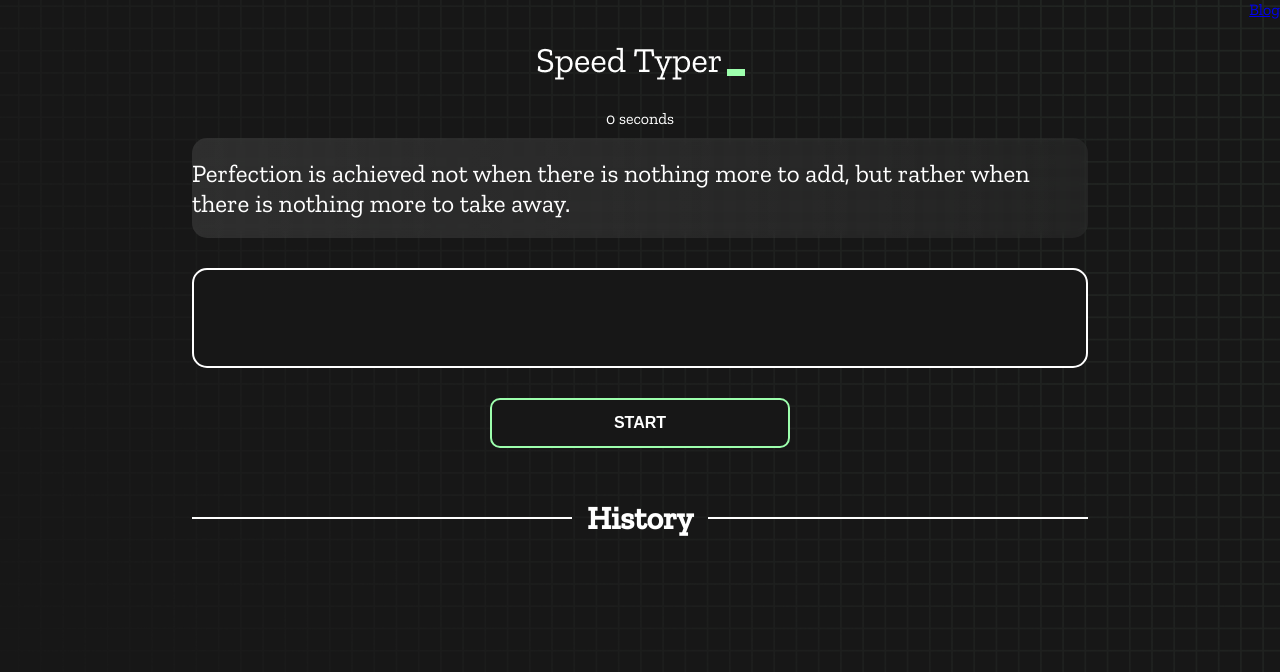
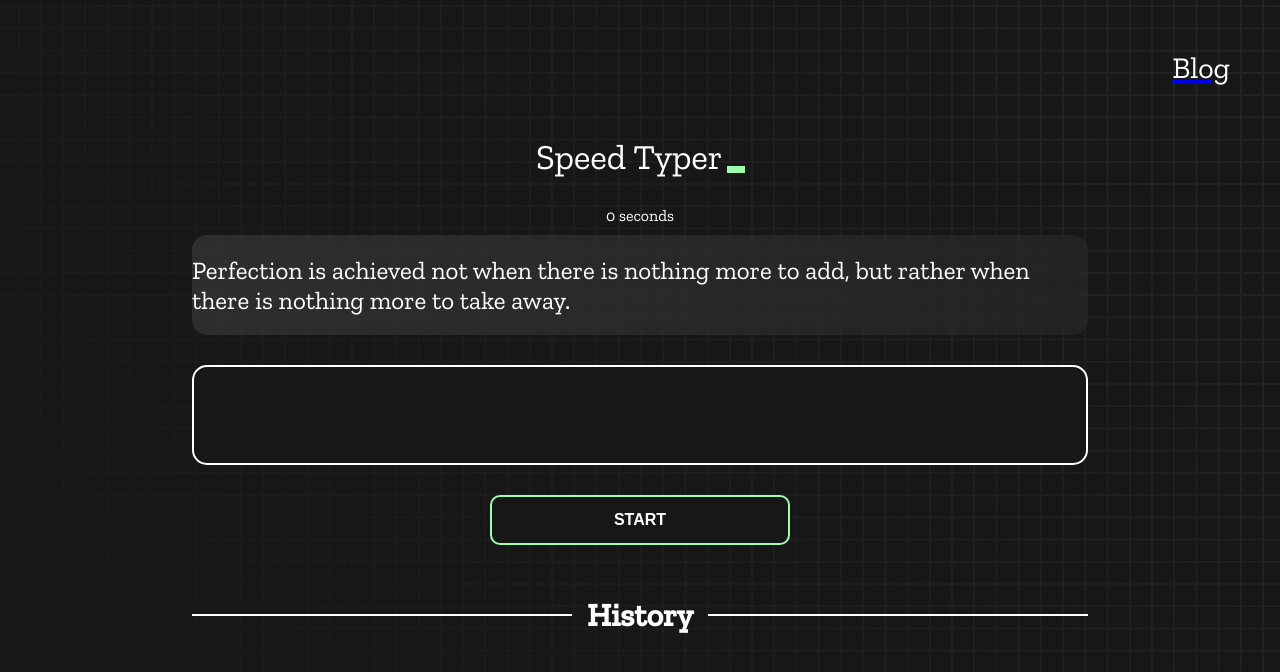
Before and after one commit to sojeeb01768/type-master, a plain HTML site: page index.html in a window 1280 px wide. Drawn offline with nearby package versions, Linux system fonts and the light colour scheme.

Commit message:
fixed blog button

```diff
--- a/index.html
+++ b/index.html
@@ -17,7 +17,7 @@
   <body>
     <section>
       <div class="blog">
-        <a href="blog.html">Blog</a>
+        <a href="blog.html"><span class="heading-text">Blog</span></a>
       </div>
     </section>
 
--- a/styles.css
+++ b/styles.css
@@ -18,8 +18,12 @@ body {
 
 .blog{
   text-align: end;
-  font-size: large
-  margin
+  font-size: 30px;
+  margin:50px;
+
+}
+.heading-text{
+  color: white;
 }
 
 .box-container {
```
